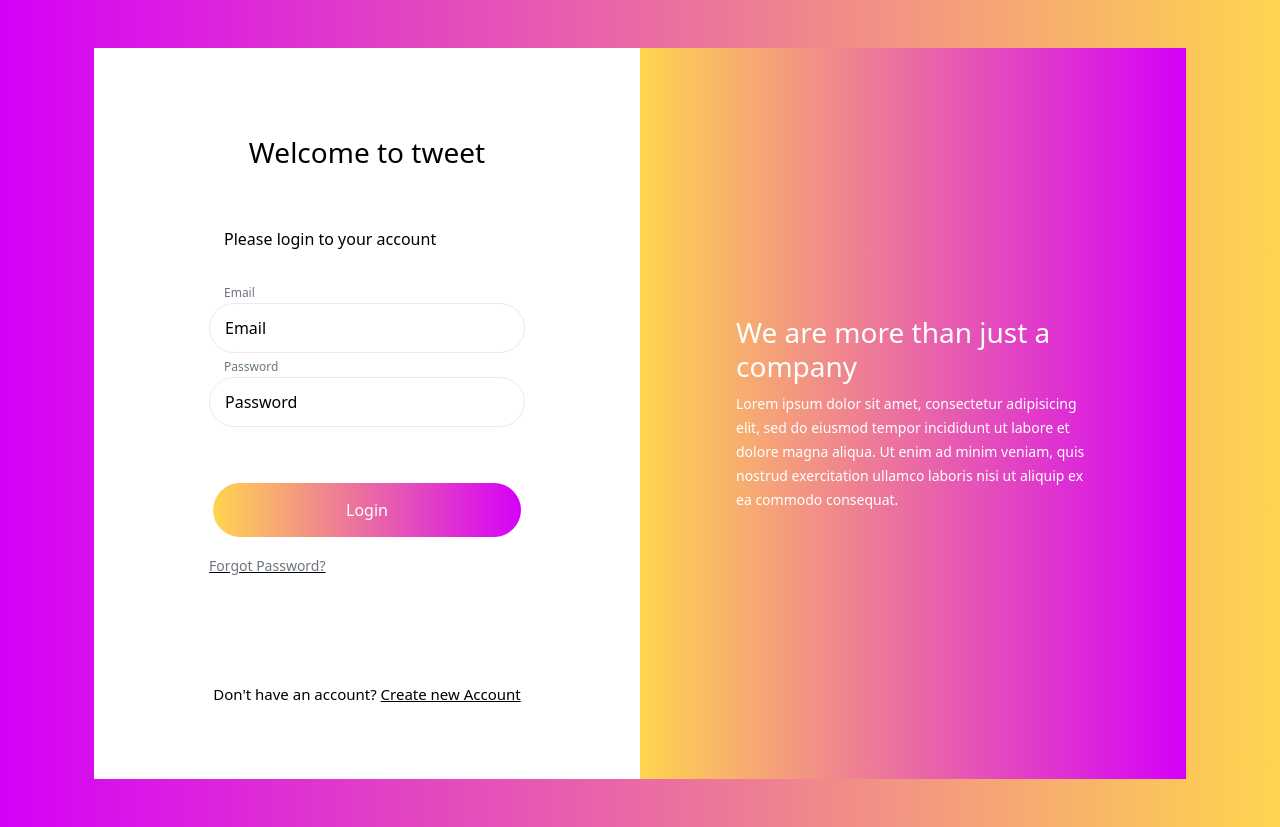
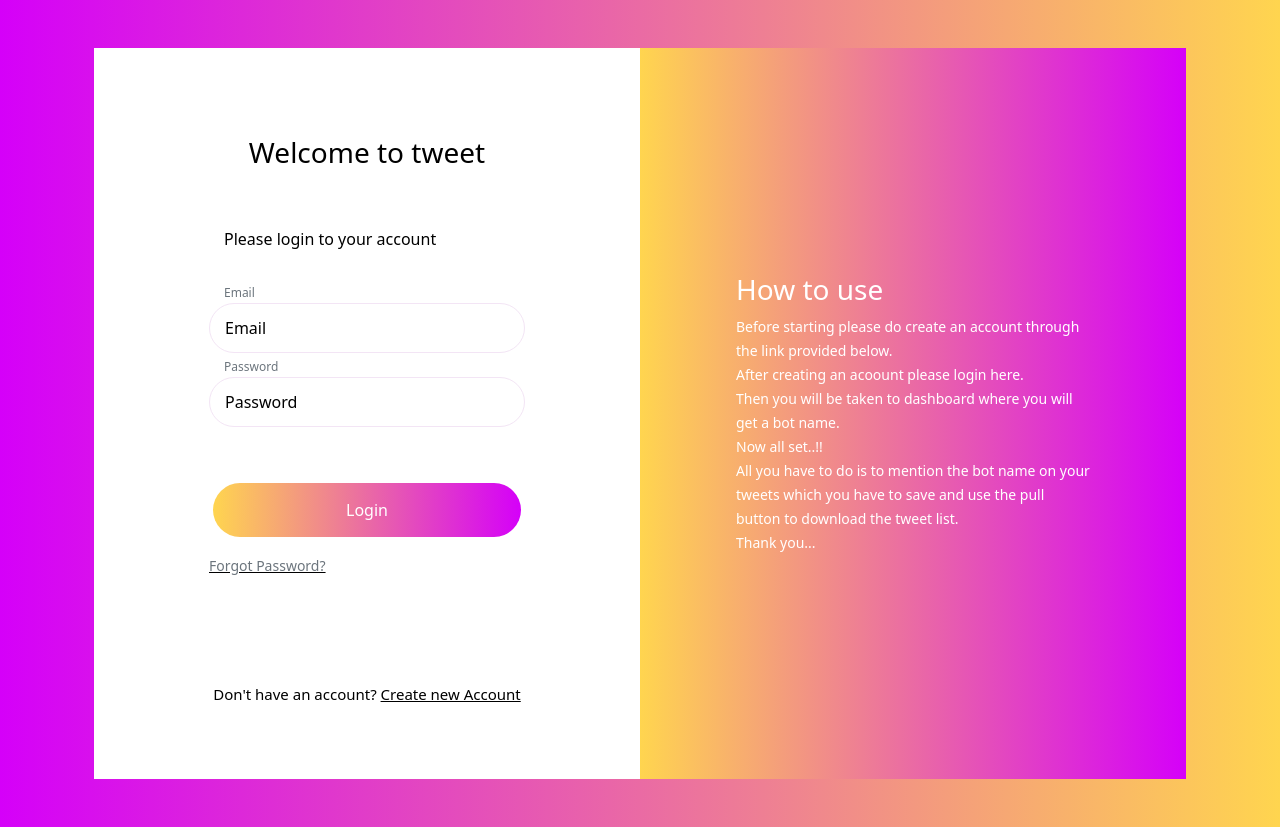
Before and after one commit to python-project-tinkerhub/project-python, a Django app: page /user/ in a window 1280 px wide. Run offline with Django 3.2, Linux system fonts and the light colour scheme; some libraries are stand-ins or nearby versions.

Commit message:
lorem ipsum removed from index

```diff
--- a/twitter_assist/mainapp/templates/index.html
+++ b/twitter_assist/mainapp/templates/index.html
@@ -32,7 +32,7 @@
                 </div>
                 <div class="card card2">
                     <div class="my-auto mx-md-5 px-md-5 right">
-                        <h3 class="text-white">We are more than just a company</h3> <small class="text-white">Lorem ipsum dolor sit amet, consectetur adipisicing elit, sed do eiusmod tempor incididunt ut labore et dolore magna aliqua. Ut enim ad minim veniam, quis nostrud exercitation ullamco laboris nisi ut aliquip ex ea commodo consequat.</small>
+                        <h3 class="text-white">How to use</h3> <small class="text-white">Before starting please do create an account through the link provided below.<br>After creating an acoount please login here.<br>Then you will be taken to dashboard where you will get a bot name.<br>Now all set..!!<br>All you have to do is  to mention the bot name on your tweets which you have to save and use the pull button to download the tweet list.<br>Thank you... </small>
                     </div>
                 </div>
             </div>
```
